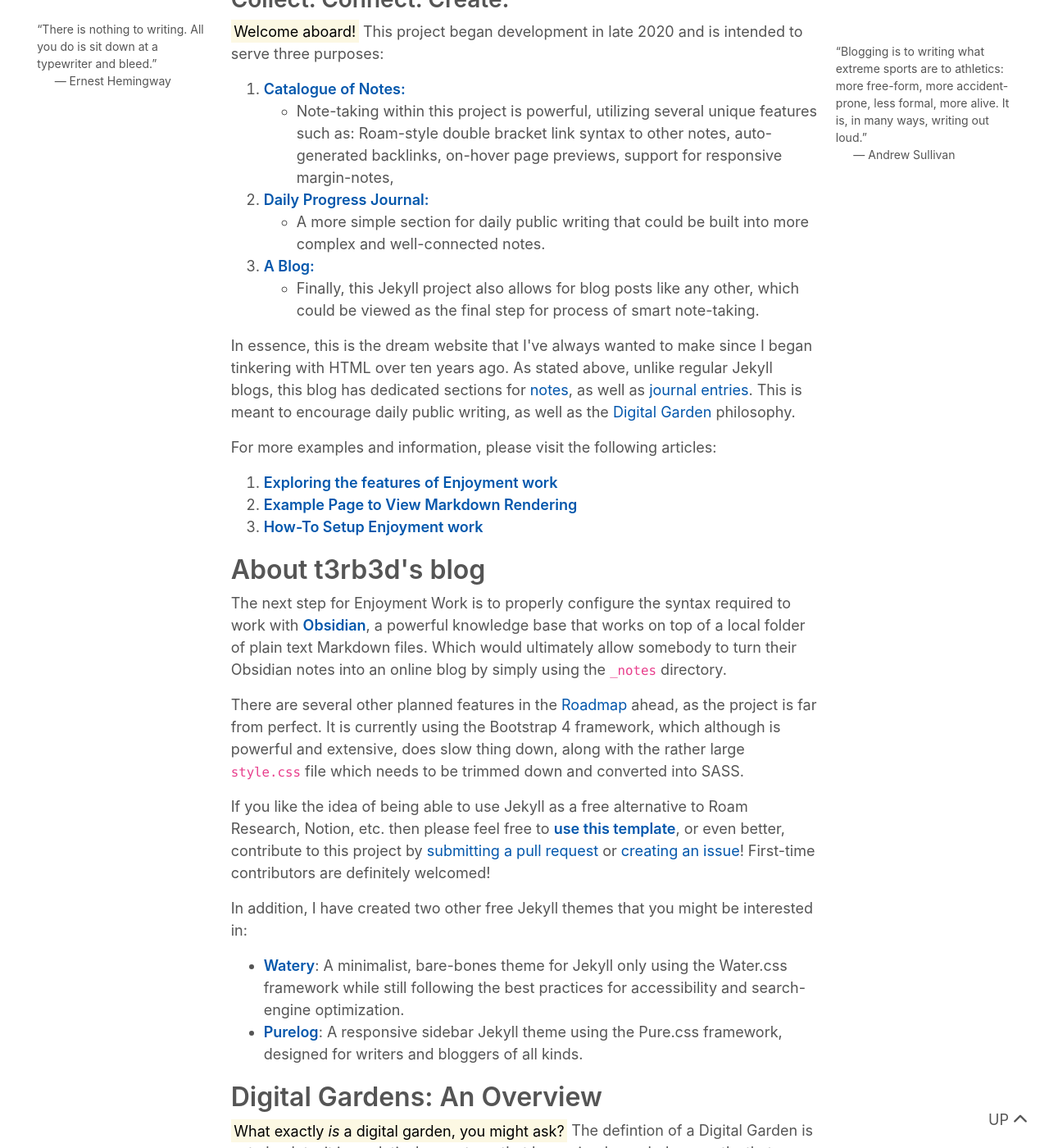
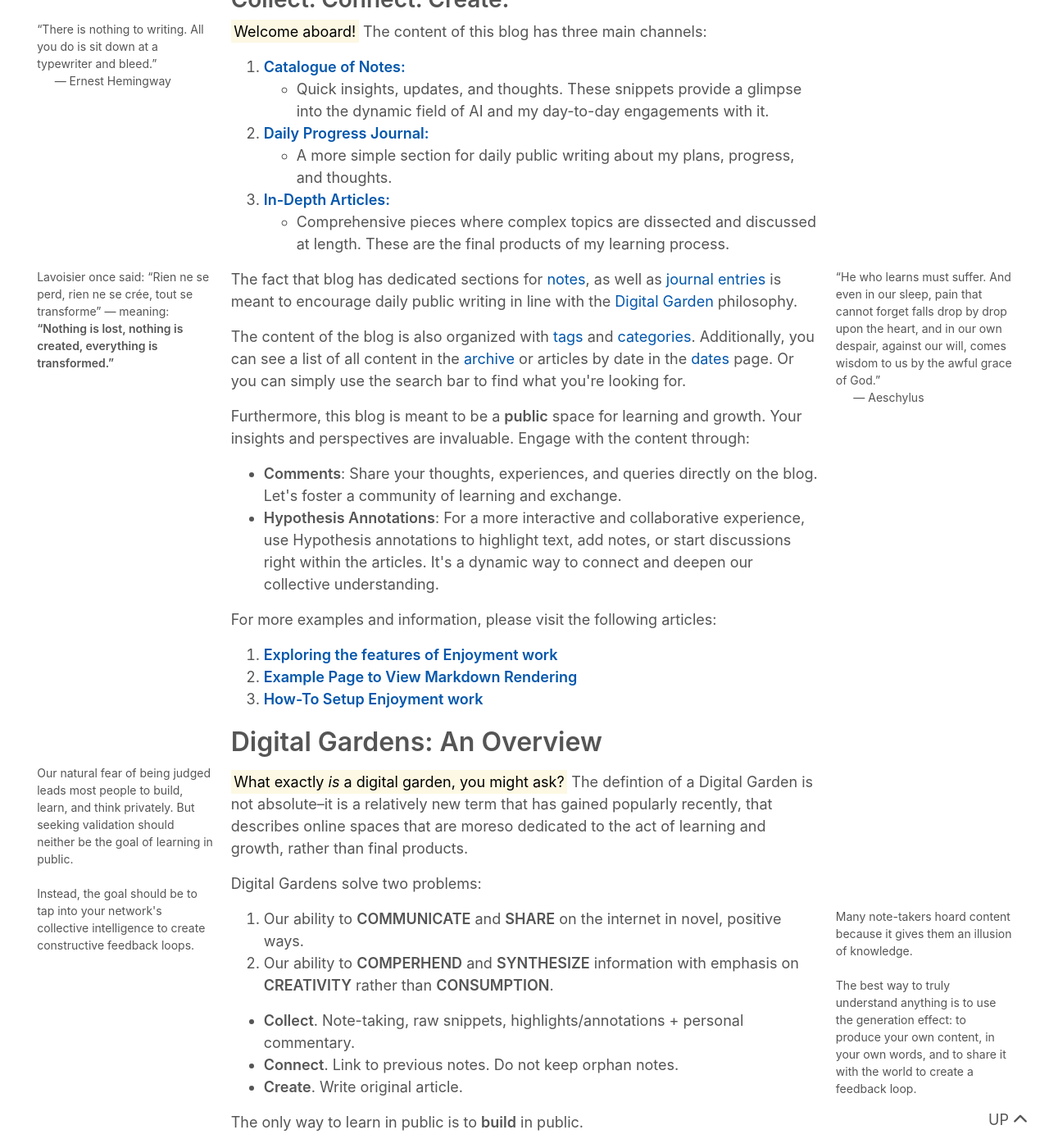
Before and after one commit to terbed/blog, a Jekyll site: the page built from index.md, in a window 1280 px wide and 1400 px high, scrolled down 364 px. Shown: the whole window at 82% size. Built offline with Jekyll 4.4.1, drawn with Linux system fonts in a browser that asks for light colours; nearby versions of some CDN libraries; some of the changed text lies outside the part shown.

Commit message:
update index page

```diff
--- a/index.md
+++ b/index.md
@@ -5,16 +5,35 @@ permalink: /
 
 ### Collect. Connect. Create.
 
-[[“There is nothing to writing. All you do is sit down at a typewriter and bleed.” <br><cite>--- Ernest Hemingway </cite>::lmn]]<mark>Welcome aboard!</mark> This project began development in late 2020 and is intended to serve three purposes:[[“Blogging is to writing what extreme sports are to athletics: more free-form, more accident-prone, less formal, more alive. It is, in many ways, writing out loud.” <br><cite>--- Andrew Sullivan</cite>::rmn]]
+<mark>Welcome aboard!</mark>
+The content of this blog has three main channels:
+[[“There is nothing to writing. All you do is sit down at a typewriter and bleed.” <br><cite>--- Ernest Hemingway </cite>::lmn]]
 
 1. [**Catalogue of Notes:**](/notes)
-   - Note-taking within this project is powerful, utilizing several unique features such as: Roam-style double bracket link syntax to other notes, auto-generated backlinks, on-hover page previews, support for responsive margin-notes,
+   - Quick insights, updates, and thoughts. These snippets provide a glimpse into the dynamic field of AI and my day-to-day engagements with it.
 2. [**Daily Progress Journal:**](/journals)
-   - A more simple section for daily public writing that could be built into more complex and well-connected notes.
-3. [**A Blog:**](/posts)
-   - Finally, this Jekyll project also allows for blog posts like any other, which could be viewed as the final step for process of smart note-taking.
+   - A more simple section for daily public writing about my plans, progress, and thoughts.
+3. [**In-Depth Articles:**](/posts)
+   - Comprehensive pieces where complex topics are dissected and discussed at length. These are the final products of my learning process.
 
-In essence, this is the dream website that I've always wanted to make since I began tinkering with HTML over ten years ago. As stated above, unlike regular Jekyll blogs, this blog has dedicated sections for [notes](/notes), as well as [journal entries](/journals). This is meant to encourage daily public writing, as well as the [Digital Garden](#digital-gardens-an-overview) philosophy.
+
+[[Lavoisier once said: “Rien ne se perd, rien ne se crée, tout se transforme” --- meaning: <br> __“Nothing is lost, nothing is created, everything is transformed.”__::lmn]]
+
+[[“He who learns must suffer. And even in our sleep, pain that cannot forget falls drop by drop upon the heart,
+and in our own despair, against our will, comes wisdom to us by the awful grace of God.” <br><cite>--- Aeschylus</cite>::rmn]]
+
+The fact that blog has dedicated sections for [notes](/notes), as well as [journal entries](/journals) is meant
+to encourage daily public writing in line with the [Digital Garden](#digital-gardens-an-overview) philosophy.
+
+The content of the blog is also organized with [tags](/tags) and [categories](/categories).
+Additionally, you can see a list of all content in the [archive](/archive) or
+articles by date in the [dates](/dates) page.
+Or you can simply use the search bar to find what you're looking for.
+
+Furthermore, this blog is meant to be a **public** space for learning and growth.
+Your insights and perspectives are invaluable. Engage with the content through:
+- __Comments__: Share your thoughts, experiences, and queries directly on the blog. Let's foster a community of learning and exchange.
+- __Hypothesis Annotations__: For a more interactive and collaborative experience, use Hypothesis annotations to highlight text, add notes, or start discussions right within the articles. It's a dynamic way to connect and deepen our collective understanding.
 
 For more examples and information, please visit the following articles:
 
@@ -22,71 +41,34 @@ For more examples and information, please visit the following articles:
 2. **[[Example Page to View Markdown Rendering]]**
 3. **[[How-To Setup Enjoyment work]]**
 
-## About {{site.title}}
 
-The next step for Enjoyment Work is to properly configure the syntax required to work with [**Obsidian**](https://obsidian.md/), a powerful knowledge base that works on top of a local folder of plain text Markdown files. Which would ultimately allow somebody to turn their Obsidian notes into an online blog by simply using the `_notes` directory.
-
-There are several other planned features in the [Roadmap](<[#roadmap](https://github.com/brennanbrown/enjoyment-work#roadmap)>) ahead, as the project is far from perfect. It is currently using the Bootstrap 4 framework, which although is powerful and extensive, does slow thing down, along with the rather large `style.css` file which needs to be trimmed down and converted into SASS.
-
-If you like the idea of being able to use Jekyll as a free alternative to Roam Research, Notion, etc. then please feel free to [**use this template**](https://github.com/brennanbrown/enjoyment-work/generate), or even better, contribute to this project by [submitting a pull request](https://github.com/brennanbrown/enjoyment-work/pulls) or [creating an issue](https://github.com/brennanbrown/enjoyment-work/issues)! First-time contributors are definitely welcomed!
-
-In addition, I have created two other free Jekyll themes that you might be interested in:
-
-- [**Watery**](https://github.com/brennanbrown/watery): A minimalist, bare-bones theme for Jekyll only using the Water.css framework while still following the best practices for accessibility and search-engine optimization.
-- [**Purelog**](https://github.com/brennanbrown/purelog): A responsive sidebar Jekyll theme using the Pure.css framework, designed for writers and bloggers of all kinds.
 
 ## Digital Gardens: An Overview
 
-<mark>What exactly <i>is</i> a digital garden, you might ask?</mark> The defintion of a Digital Garden is not absolute--it is a relatively new term that has gained popularly recently, that describes online spaces that are moreso dedicated to the act of learning and growth, rather than final products. [["It's less than a blog, more than a tweet." As part of my exploration of digital gardens. <br><cite>--- Inspired by Anna and Kelly Pendergrast</cite>::rmn]]
+[[Our natural fear of being judged leads most people to build, learn, and think privately.
+But seeking validation should neither be the goal of learning in public.
+<br><br>Instead, the goal should be to tap into your network's collective intelligence to create constructive feedback loops.::lmn]]
 
-> "It's less about building personal internet spaces, and more of a manifesto on user experience flows and content organisation. The essay was part of a larger metaphorical conversation happening throughout the nineties around hypertext."
->
-> --- [**Maggie Appleton**](https://maggieappleton.com/garden-history):
-> A Brief History & Ethos of the Digital Garden.
+<mark>What exactly <i>is</i> a digital garden, you might ask?</mark>
+The defintion of a Digital Garden is not absolute--it is a relatively new term that has gained popularly recently,
+that describes online spaces that are moreso dedicated to the act of learning and growth, rather than final products.
 
-[["A digital garden is an online space at the intersection of a notebook and a blog, where digital grdeners share seeds of thoughts to be cultivated in public."<br><cite> ---From [**Ness Labs**](https://nesslabs.com/digital-garden-set-up)</cite>::lmn]] As you can see, the term and idea are a bit of a rabbit hole. For a far more thorough explanation and examples of other digital gardens, please visit Maggie's repository: [**Digital-Gardeners**](https://github.com/MaggieAppleton/digital-gardeners).
-
-### Vocabulary
-
-1. **Seeds**
-    - Seed your garden with quality content and cultivate your curiosity. Plant seeds in your mind garden by taking smart personal notes (taking raw notes is useless). These don't need to be written in a publishable form.
-2. **Trees**
-    - Grow your knowledge by forming new branches and connecting the dots. Write short structured notes articulating specific ideas and publish them in your digital garden.
-    - One note in your digital garden = one idea. (what you're currently reading is such a note) Do not keep orphan notes. Thread your thoughts.
-3. **Fruits**
-    - Produce new work. These are more substantial—essays, videos, maybe a book at some point. The kind of work researchers and creatives may hope will help them live beyond their expiration date.
-
-### The Philosophy of Digital Gardens
-
-_NOTE: This section is largely taken from [**Anne-Laure Le Cunff**](https://www.mentalnodes.com/about) and her website [MentalNodes.com](https://www.mentalnodes.com/)_
 
 Digital Gardens solve two problems:
 
+[[Many note-takers hoard content because it gives them an illusion of knowledge. <br><br>The best way to truly understand anything is to use the generation effect: to produce your own content, in your own words, and to share it with the world to create a feedback loop.::rmn]]
+
 1. Our ability to **COMMUNICATE** and **SHARE** on the internet in novel, positive ways.
-2. Our ability to **COMPRHEND** and **SYNTHESIZE** information with emphasis on **CREATIVITY** rather than **CONSUMPTION**.
+2. Our ability to **COMPERHEND** and **SYNTHESIZE** information with emphasis on **CREATIVITY** rather than **CONSUMPTION**.
 
-[[Lavoisier once said: “Rien ne se perd, rien ne se crée, tout se transforme” --- meaning: <br>“Nothing is lost, nothing is created, everything is transformed.”::lmn]] There are three simple rules to go from collector to creator:
-
-- **Collect**. Note-taking, raw snippets, Kindle highlights + personal commentary.
+- **Collect**. Note-taking, raw snippets, highlights/annotations + personal commentary.
 - **Connect**. Link to previous notes. Do not keep orphan notes.
 - **Create**. Write original article.
 
-[[Many note-takers hoard content because it gives them an illusion of knowledge. <br><br>The best way to truly understand anything is to use the generation effect: to produce your own content, in your own words, and to share it with the world to create a feedback loop.::rmn]] The only way to learn in public is to **build** in public.
+The only way to learn in public is to **build** in public.
 
-Linear thinking is a ultimately a myth. Thinking is not only non-linear, it's messy. It involves a lot of back and forth, dead ends, branching, walking back, merging ideas, changing ideas, contradicting ideas. [[Our natural fear of being judged leads most people to build, learn, and think privately. But seeking validation should not be the goal of learning in public. <br><br>Instead, the goal should be to tap into your network's collective intelligence to create constructive feedback loops.::lmn]]
+Linear thinking is a ultimately a myth. Thinking is not only non-linear, it's messy.
+It involves a lot of back and forth, dead ends, branching, walking back, merging ideas, changing ideas, contradicting ideas.
 
-Hence why you do not keep orphan notes: Every time you write a new note, make sure to go back to previous notes and to interlink them together. Orphan notes do not contribute to the serendipitous creation of new insights. Only by connecting notes together can we go from collector to creator
-
-## Attribution
-
-This project is built on [**Enjoyment work**](https://github.com/raghuveerdotnet/simply-jekyll) by [Raghuveer S.](https://github.com/raghuveerdotnet) a simple yet highly functional jekyll-based theme that combines the best of different worlds. It is a minimal and distraction free theme that strives to provide maximum value all without holding back on any essential features that a user would benefit from or would desire for.
-
-### Features
-
-- Based on Jekyll, a static website generator
-- Creates backlinks to other notes automatically
-- Context menu on feed to instantly see related posts and backlinks
-- Supports Roam-style double bracket link syntax to other notes
-- On hover page previews
-- Features a simple and responsive design
-- Supports Markdown or HTML notes
+## Credits
+This website is built on the [Enjoyment Work](https://github.com/brennanbrown/enjoyment-work){:target="_blank"} Jekyll theme.
```
